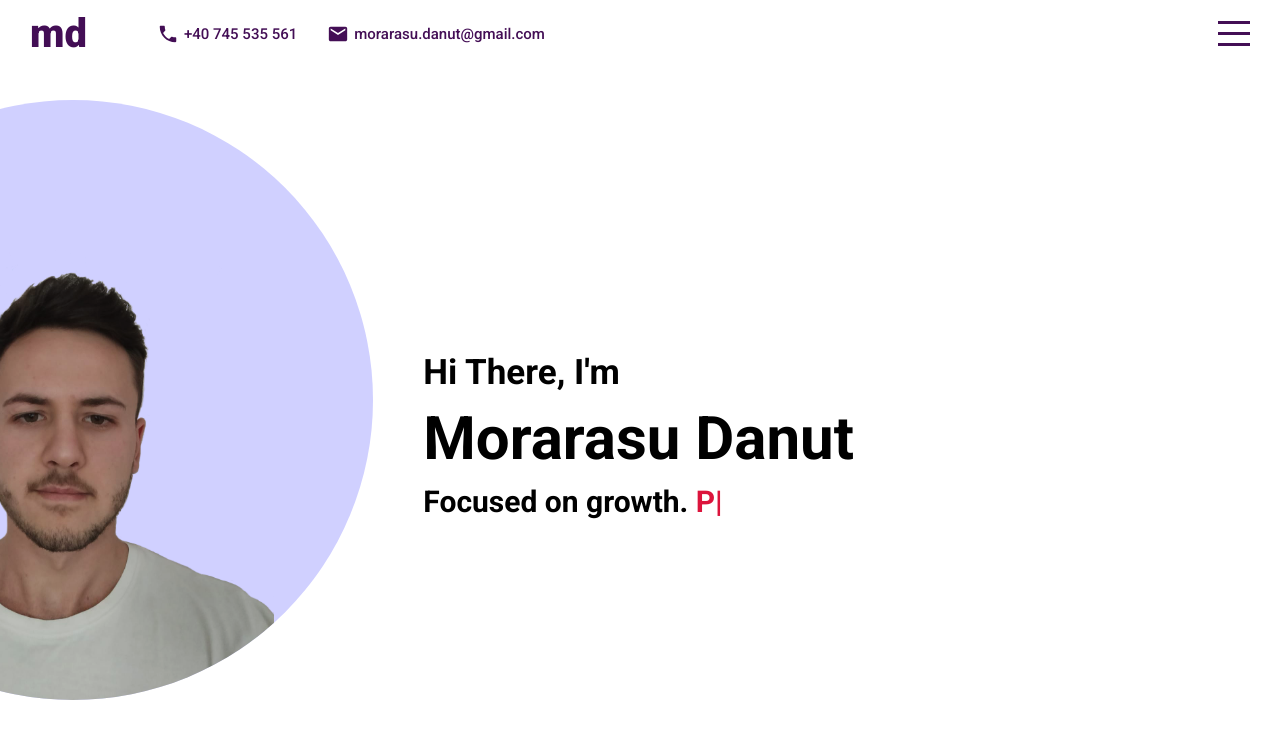
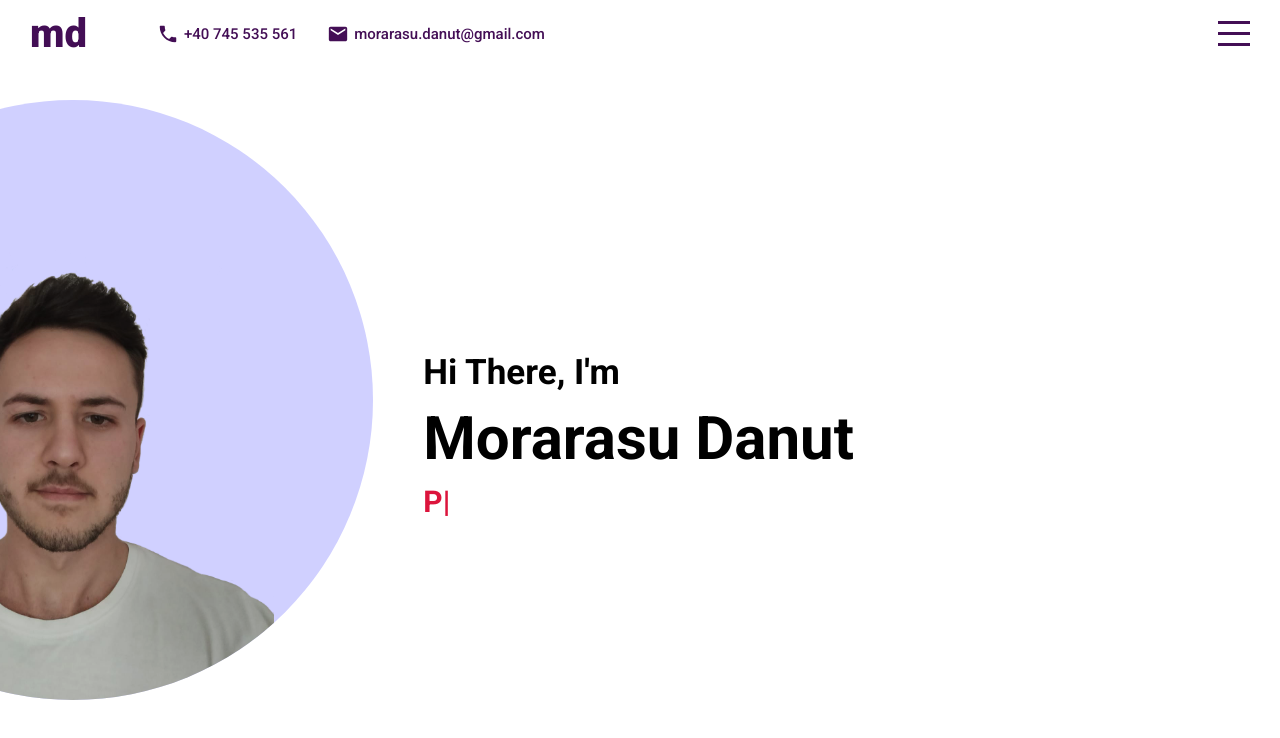
Before and after one commit to danutdotrar/PortfolioWebsite, a React (Create React App) app: page / in a window 1280 px wide. Shown: the top 738 px of the page. Built offline with nearby package versions, Linux system fonts and the light colour scheme.

Commit message:
Removed some text

```diff
--- a/src/components/intro/Intro.jsx
+++ b/src/components/intro/Intro.jsx
@@ -23,7 +23,7 @@ export default function Intro() {
                <div className="wrapper">
                    <h2>Hi There, I'm</h2>
                    <h1>Morarasu Danut</h1>
-                   <h3>Focused on growth.
+                   <h3>
                        <span ref={textRef}></span>
                    </h3>
 
```
